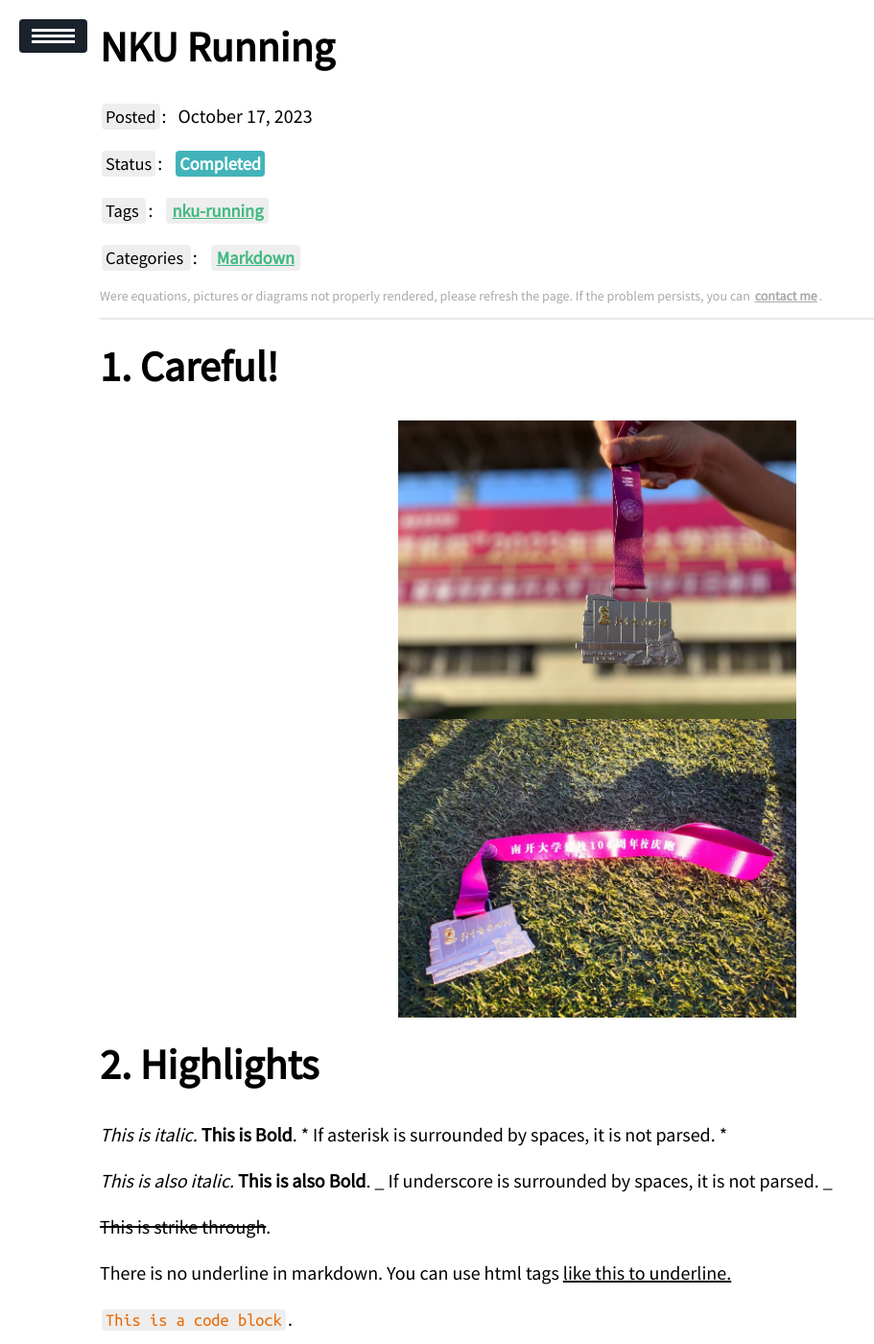
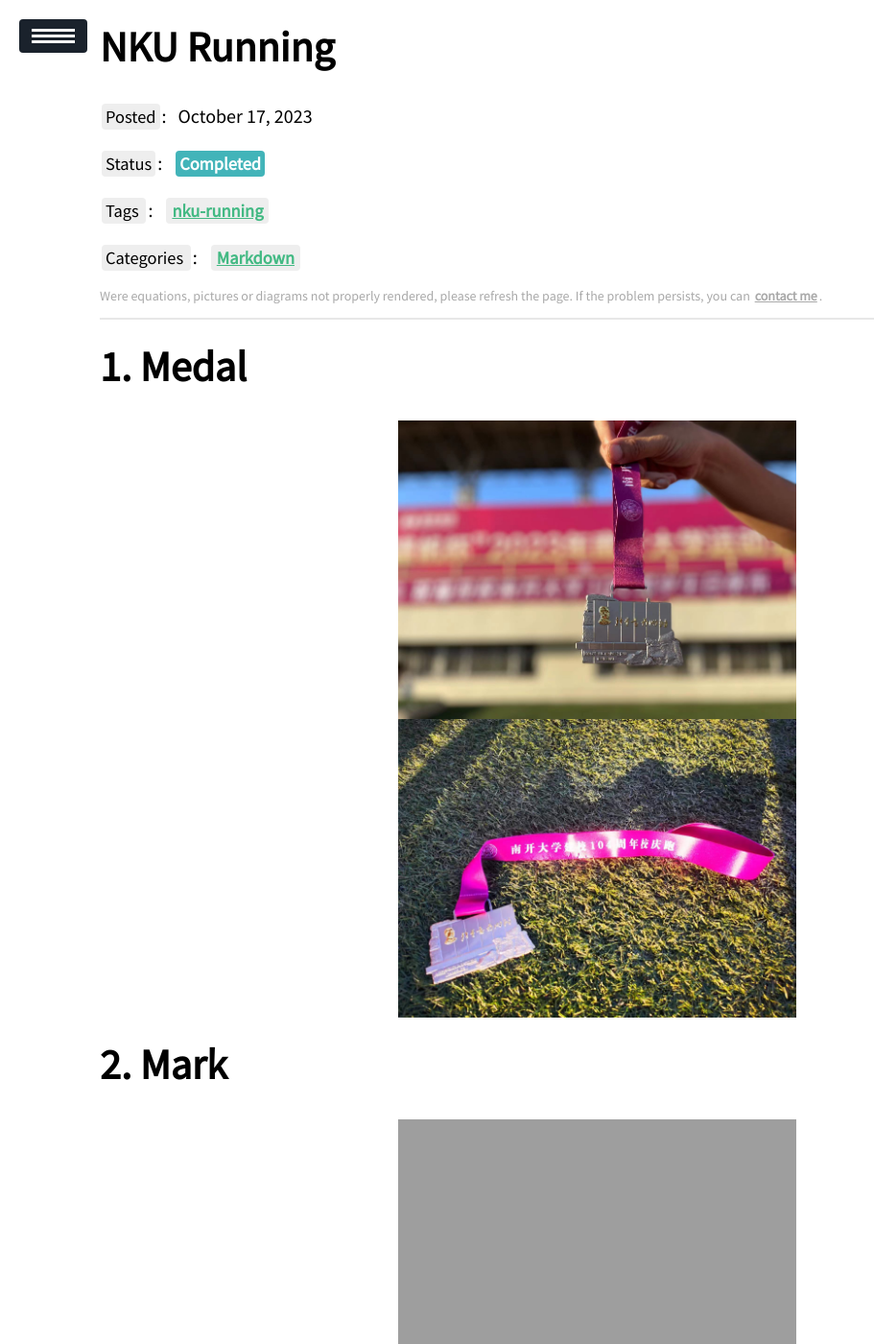
Before and after one commit to ssskz/ssskz.github.io, a Jekyll site: the page built from _posts/2023-10-17-NKU-Running.md, in a window 1280 px wide and 1400 px high. Shown: the whole window at 96% size, without its empty margins (0-911 px from the left). Built offline with Jekyll 4.4.1, drawn with Linux system fonts in a browser that asks for light colours; our own code applies the rules of GitHub Pages for plain Markdown files; formulas are drawn with MathJax 3; a script that is not in the unit is left out.

Commit message:
1
Signed-off-by: ssskz <12497590+ssskz@user.noreply.gitee.com>

```diff
--- a/_posts/2023-10-17-NKU-Running.md
+++ b/_posts/2023-10-17-NKU-Running.md
@@ -9,14 +9,21 @@
 description: This is about Nankai University's 104th Anniversary Running Event, hosted by **NKRunning Club** and **NKU SMS**.
 ---
 
-# Careful!
+# Medal
 
 <center class="half">
     <img src="https://ssskz.github.io/about/Run_1.jpg" width="40%" >
     <img src="https://ssskz.github.io/about/Run_2.jpg" width="40%" >
 </center>
 
-# Highlights
+# Mark
+
+<center class="half">
+    <img src="https://ssskz.github.io/about/Run_3.jpg" width="40%" >
+    <img src="https://ssskz.github.io/about/Run_5.jpg" width="40%" >
+</center>
+
+<img src="https://ssskz.github.io/about/Run_4.jpg" >
 
 *This is italic.* **This is Bold**. * If asterisk is surrounded by spaces, it is not parsed. *
 
```
